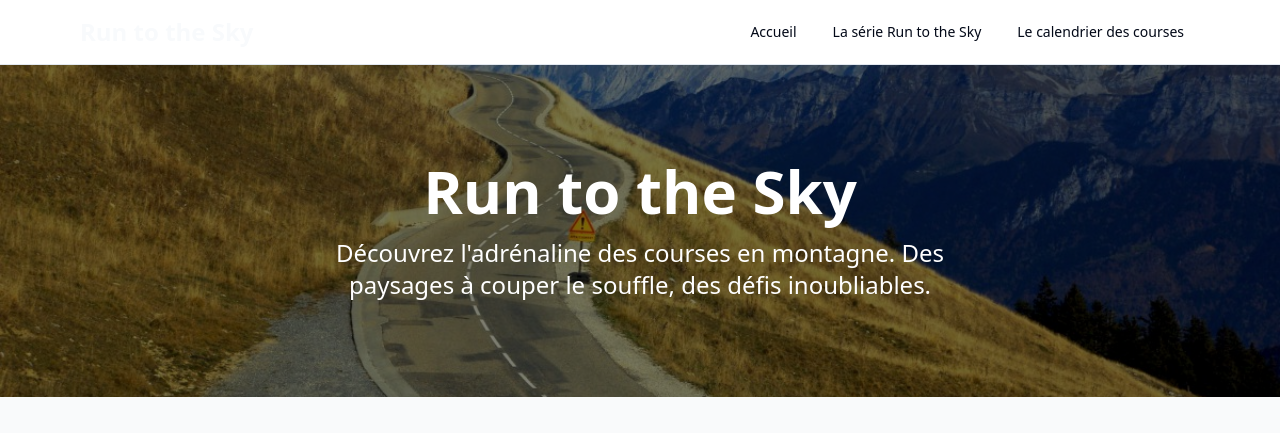
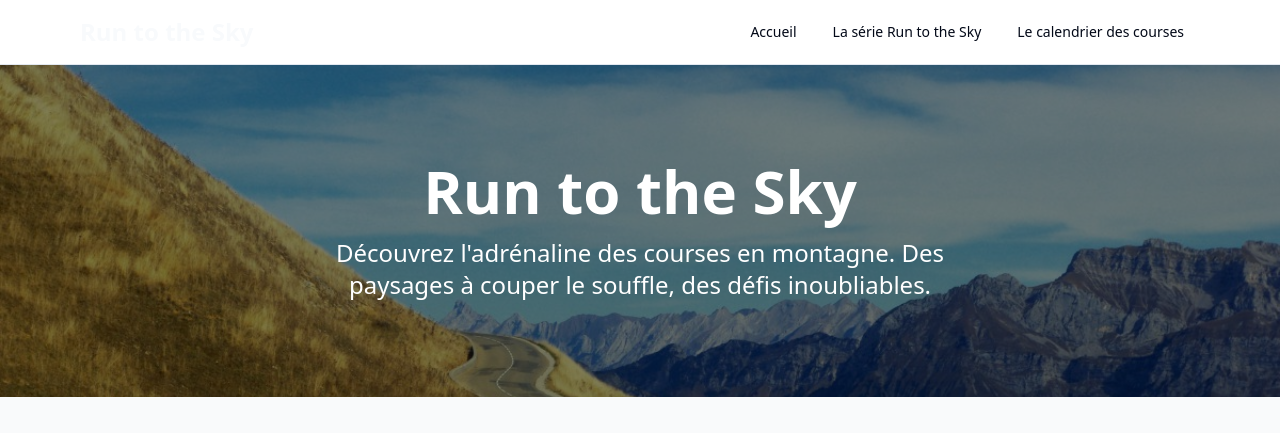
Before and after one commit to paboorganisation-ship-it/Run-To-The-Sky, a React (Vite) app: page / in a window 1280 px wide. Shown: the top 433 px of the page. Built offline with nearby package versions, Linux system fonts and the light colour scheme.

Commit message:
[dyad] wrote 1 file(s)

```diff
--- a/src/pages/Index.tsx
+++ b/src/pages/Index.tsx
@@ -41,7 +41,7 @@ const Index = () => {
     <div className="min-h-screen flex flex-col items-center justify-between bg-gray-50 dark:bg-gray-900 text-gray-900 dark:text-gray-50">
       <div
         className="relative w-full py-24 flex flex-col items-center justify-center text-white bg-cover bg-center"
-        style={{ backgroundImage: `url(${heroImageUrl})` }}
+        style={{ backgroundImage: `url(${heroImageUrl})`, backgroundPosition: 'top' }}
       >
         <div className="absolute inset-0 bg-black opacity-50"></div> {/* Overlay pour la lisibilité */}
         <div className="relative z-10 flex flex-col items-center justify-center max-w-6xl mx-auto px-4">
```
